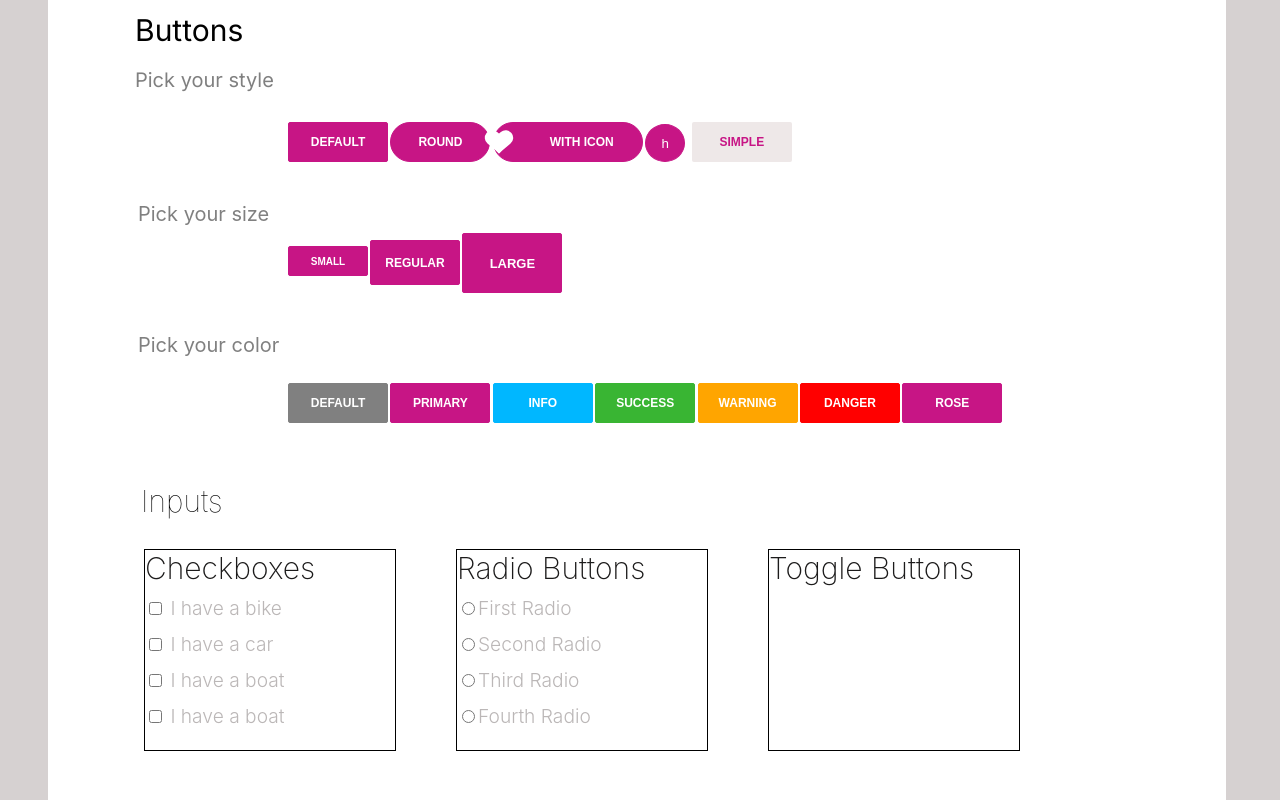
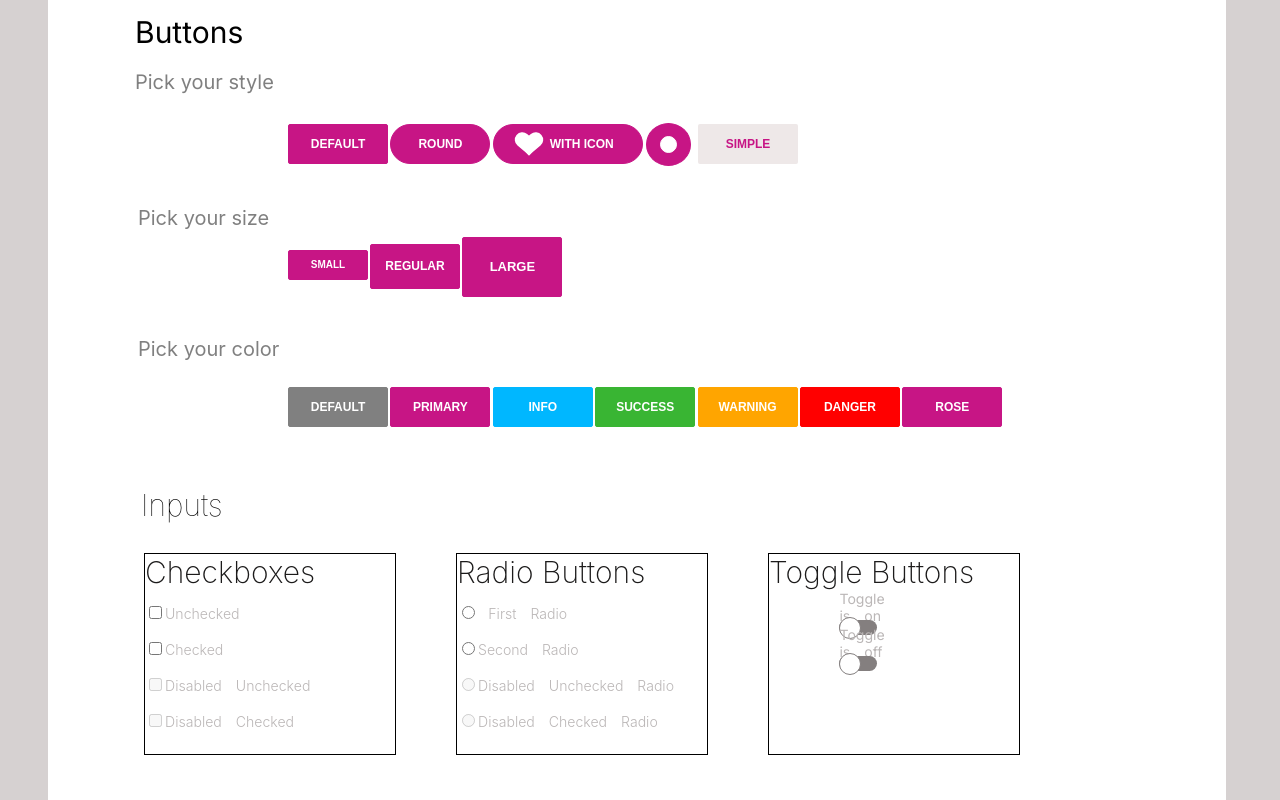
Before and after one commit to luckkalpna/nextjs_material-kit, a React (Create React App) app in the folder nextjs_material-kit/: page / in a window 1280 px wide. Shown: the part 740-1540 px from the top of the page. Built offline with nearby package versions, Linux system fonts and the light colour scheme; a web font is replaced by a local one.

Commit message:
correction

```diff
--- a/nextjs_material-kit/src/App.css
+++ b/nextjs_material-kit/src/App.css
@@ -2,7 +2,7 @@
   @import url('https://fonts.googleapis.com/css2?family=Baloo+Bhai+2&family=Baloo+Bhaina+2:wght@500&family=Combo&family=Montserrat:ital,wght@0,100;0,300;0,400;0,700;1,300;1,400&family=Roboto:wght@300;700&display=swap');
 
 .App-header {
-  height: 500vh;
+  height: 595vh;
   background-color: rgb(214, 209, 209);
   display: flex;
   flex-direction: column;
@@ -16,7 +16,7 @@
   height: 500vh;
   background-color: white;
   border: 1px white;
-  border-radius: 20px;
+  border-radius: 15px;
 }
 
 .text-box{
@@ -27,13 +27,15 @@
 
 .text{
   font-weight: 700;
-  font-size: 50px;
+  font-size: 52px;
   font-family: 'Inter';
   color: white;
 }
 
 .texts{
+  margin-top: -2em;
   font-size: 15px;
+  word-spacing: 3px;
   font-family: 'Inter';
   color: white;
 }
@@ -94,7 +96,7 @@
   display: flex;
   height: 40px;
   width: 150px;
-  margin-right: .2em;
+  margin-right: .3em;
   padding-top: 12px;
   padding-left: 30px;
   color: white;
@@ -115,7 +117,7 @@
 .heart:before, .heart:after {
   position: absolute;
   content: "";
-  left: -5px;
+  left: 25px;
   top: -4px;
   width: 15px;
   height: 23px;
@@ -126,26 +128,35 @@
 }
 
 .heart:after {
-  left: 0;
+  left: 30px;
   transform: rotate(-50deg);
   transform-origin :100% 100%;
 }
 
 .btn-symbol{
-  color: white;
-  margin-top: .2em;
+  margin-top: -.1em;
   border: 1px solid mediumvioletred;
   border-radius: 100%;
   background-color: mediumvioletred;
   margin-right: .5em;
-  width: 40px;
-  height: 38px;
+  width: 45px;
+  height: 43px;
+}
+
+
+.symbol-heart{
+  margin-left: .5em;
+  height: 15px;
+  width: 15px;
+  border: 1px solid white;
+  border-radius: 100%;
+  background: white;
 }
 
 /* .symbol-heart:before, .symbol-heart:after {
   position: absolute;
   content: "";
-  left: -5px;
+  left: 25px;
   top: -4px;
   width: 15px;
   height: 23px;
@@ -156,10 +167,10 @@
 }
 
 .symbol-heart:after {
-  left: 0;
+  left: 30px;
   transform: rotate(-50deg);
   transform-origin :100% 100%;
-} */
+}  */
 
 .btn-simple{
   height: 40px;
@@ -358,9 +369,10 @@
   border: 1px solid black;
 }
 
-.vehicle1{
+.checkbox1{
   color: rgb(187, 183, 183);
-  font-size: 1.5vw;
+  word-spacing: 10px;
+  font-size: 1.1vw;
   font-weight: 350;
 }
 
@@ -373,8 +385,13 @@
 
 .radio1{
   color: rgb(187, 183, 183);
-  font-size: 1.5vw;
+  word-spacing: 10px;
+  font-size: 1.1vw;
   font-weight: 350;
+}
+
+.radio2{
+  margin-right: 1em;
 }
 
 .toggle{
@@ -383,6 +400,79 @@
   width: 250px;
   border: 1px solid black;
 }
+
+.toggle-txt{
+  margin-left: 5em;
+  font-family: 'Inter';
+  color: rgb(187, 183, 183);
+  word-spacing: 10px;
+  font-size: 1.1vw;
+  font-weight: 350;
+}
+
+.switch {
+  position: absolute;
+  display: flex;
+  width: 38px;
+  height: 45px;
+}
+
+.switch input {
+  opacity: 0;
+  width: 0;
+  height: 0;
+}
+
+.slider {
+  margin-top: 20px;
+  position: absolute;
+  cursor: pointer;
+  top: 10px;
+  left: 0;
+  right: 0;
+  bottom: 0;
+  background-color: rgb(132, 127, 127);
+  -webkit-transition: .1s;
+  transition: .1s;
+}
+
+.slider:before {
+  position: absolute;
+  content: "";
+  height: 20px;
+  width: 20px;
+  top: -3px;
+  left: 0;
+  bottom: 4px;
+  background-color: white;
+  border: 1px solid rgb(132, 127, 127);
+  -webkit-transition: .4s;
+  transition: .4s;
+}
+
+input:checked + .slider {
+  background-color: mediumvioletred;
+}
+
+input:focus + .slider {
+  box-shadow: 0 0 1px mediumvioletred;
+}
+
+input:checked + .slider:before {
+  -webkit-transform: translateX(26px);
+  -ms-transform: translateX(26px);
+  transform: translateX(26px);
+}
+
+/* Rounded sliders */
+.slider.round {
+  border-radius: 34px;
+}
+
+.slider.round:before {
+  border-radius: 70%;
+}
+
 
 .progresspage{
   display: flex;
--- a/nextjs_material-kit/src/App.js
+++ b/nextjs_material-kit/src/App.js
@@ -27,7 +27,7 @@ function App() {
           <div className="heart"></div>
             WITH ICON</button>
           <button className='btn-symbol'>
-          <div className="symbol-heart">h</div>
+          <div className="symbol-heart"></div>
           </button>
           <button className='btn-simple'>SIMPLE</button>
         </div>
@@ -54,37 +54,46 @@ function App() {
         <div className="crt">
           <div className="checkbox">Checkboxes
           <form action="">
-          <input type="checkbox" className="vehicle1" name="vehicle1" value="Bike"/>
-          <label for="vehicle1" className="vehicle1"> I have a bike</label><br/>
+          <input type="checkbox" className="checkbox1" name="vehicle1" value="unchecked"/>
+          <label for="vehicle1" className="checkbox1">Unchecked</label><br/>
 
-          <input type="checkbox" className="vehicle1" name="vehicle2" value="Car"/>
-          <label for="vehicle1" className="vehicle1"> I have a car</label><br/>
+          <input type="checkbox" className="checkbox1" name="vehicle2" value="checked"/>
+          <label for="vehicle1" className="checkbox1">Checked</label><br/>
 
-          <input type="checkbox" className="vehicle1" name="vehicle3" value="Boat"/>
-          <label for="vehicle1" className="vehicle1"> I have a boat</label><br/>
+          <input type="checkbox" className="checkbox1" name="vehicle3" value="disabled unchecked" disabled/>
+          <label for="vehicle1" className="checkbox1">Disabled Unchecked</label><br/>
 
-          <input type="checkbox" className="vehicle1" name="vehicle3" value="Boat"/>
-          <label for="vehicle1" className="vehicle1"> I have a boat</label>
+          <input type="checkbox" className="checkbox1" name="vehicle3" value="disabled checked" disabled/>
+          <label for="vehicle1" className="checkbox1">Disabled Checked</label>
           </form>
           </div>
 
           <div className="radio">Radio Buttons
           <form action="">
-          <input type="radio" name="fav_language" value="uncheck"/>
+          <input type="radio" className="radio2" name="fav_language" value="uncheck"/>
           <label for="select" className="radio1">First Radio</label><br />
 
           <input type="radio" name="fav_language" value="uncheck"/>
           <label for="select" className="radio1">Second Radio</label><br />
 
-          <input type="radio" name="fav_language" value="disabled"/>
-          <label for="select" className="radio1">Third Radio</label><br />
+          <input type="radio" name="fav_language" value="uncheck" disabled/>
+          <label for="select" className="radio1">Disabled Unchecked Radio</label><br />
 
-          <input type="radio" name="fav_language" value="uncheck"/>
-          <label for="select" className="radio1">Fourth Radio</label>
+          <input type="radio" name="fav_language" value="uncheck" disabled/>
+          <label for="select" className="radio1">Disabled Checked Radio</label>
           </form>
           </div>
 
-          <div className="toggle">Toggle Buttons</div>
+          <div className="toggle">Toggle Buttons <br />
+          <label className="switch toggle-txt"> Toggle is on
+          <input type="checkbox"/>
+          <span className="slider round"></span>
+          </label> <br />
+          <label className="switch toggle-txt">Toggle is off
+          <input type="checkbox"/>
+          <span className="slider round "></span>
+          </label>
+          </div>
         </div>
         {/* ---------------progressbar & pagination------------- */}
         <div className="progresspage">
```
